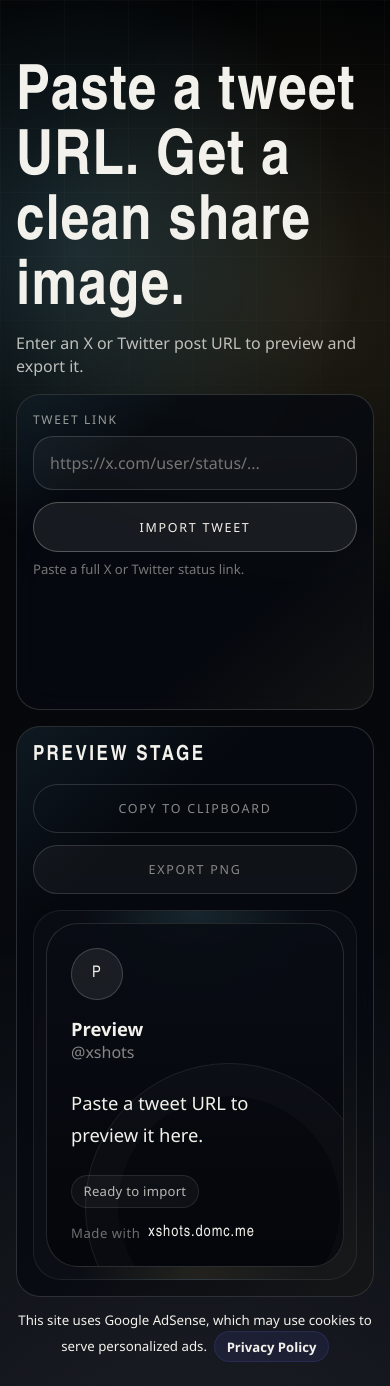
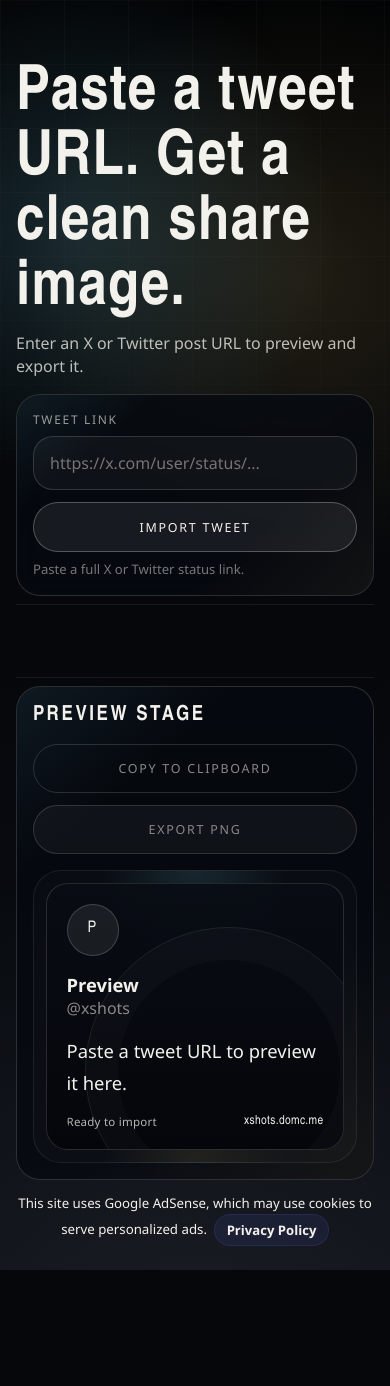
Before and after one commit to domechn/xshots, a React (Vite) app: page / in a window 390 px wide. After the commit the page ends 1270 px from the top, so only its background shows below. Built offline with nearby package versions, Linux system fonts and the light colour scheme.

Commit message:
improve badge for small size

```diff
--- a/src/App.tsx
+++ b/src/App.tsx
@@ -18,6 +18,14 @@ type StatusState = {
   tone: StatusTone;
   message: string;
 };
+
+type AdsByGoogleQueue = Array<Record<string, never>>;
+
+declare global {
+  interface Window {
+    adsbygoogle?: AdsByGoogleQueue;
+  }
+}
 
 const INITIAL_DRAFT = createEmptyDraft({
   authorName: "Preview",
@@ -41,6 +49,10 @@ export default function App({
   const [isImporting, setIsImporting] = useState(false);
   const [isExporting, setIsExporting] = useState(false);
   const [isCopying, setIsCopying] = useState(false);
+
+  useEffect(() => {
+    queueAdsenseAd();
+  }, []);
 
   useEffect(() => {
     if (!status) {
@@ -252,7 +264,11 @@ export default function App({
                 </span>
               </label>
             </form>
-            <div className="ad-slot ad-slot--tweet-link">
+          </section>
+          <div
+            className="ad-slot ad-slot--tweet-link ad-slot--between-panels"
+            aria-label="Advertisement"
+          >
             <ins
               className="adsbygoogle"
               style={{ display: "block" }}
@@ -261,11 +277,7 @@ export default function App({
               data-ad-format="auto"
               data-full-width-responsive="true"
             ></ins>
-              <script>
-                (adsbygoogle = window.adsbygoogle || []).push({});
-              </script>
           </div>
-          </section>
 
           <section className="preview-panel preview-panel--minimal">
             <div className="preview-panel__header preview-panel__header--minimal">
@@ -342,3 +354,16 @@ async function copyPngToClipboard(dataUrl: string) {
     }),
   ]);
 }
+
+function queueAdsenseAd() {
+  if (typeof window === "undefined") {
+    return;
+  }
+
+  try {
+    const adsbygoogle = window.adsbygoogle ?? (window.adsbygoogle = []);
+    adsbygoogle.push({});
+  } catch {
+    return;
+  }
+}
--- a/src/app.css
+++ b/src/app.css
@@ -847,8 +847,7 @@
   }
 
   .preview-panel__header,
-  .tweet-card__header,
-  .tweet-card__footer {
+  .tweet-card__header {
     flex-direction: column;
     align-items: flex-start;
   }
@@ -862,9 +861,49 @@
     width: 100%;
   }
 
+  .tweet-card {
+    gap: var(--space-4);
+    padding: clamp(1rem, 5vw, 1.35rem);
+    border-radius: 1.35rem;
+  }
+
+  .tweet-card__footer {
+    display: grid;
+    grid-template-columns: minmax(0, 1fr) auto;
+    align-items: center;
+    gap: 0.55rem;
+    width: 100%;
+    font-size: 0.72rem;
+    letter-spacing: 0.02em;
+  }
+
+  .tweet-card__timestamp {
+    min-width: 0;
+    min-height: auto;
+    overflow: hidden;
+    padding: 0;
+    border: 0;
+    background: transparent;
+    font-size: 0.72rem;
+    text-overflow: ellipsis;
+    white-space: nowrap;
+  }
+
   .tweet-card__credit {
-    justify-content: flex-start;
-    flex-wrap: wrap;
+    min-width: max-content;
+    justify-content: flex-end;
+    gap: 0;
+    font-size: 0.72rem;
+    white-space: nowrap;
+  }
+
+  .tweet-card__credit-label {
+    display: none;
+  }
+
+  .tweet-card__credit-url {
+    font-size: 0.78rem;
+    letter-spacing: 0.03em;
   }
 
   .preview-stage {
@@ -877,21 +916,42 @@
 .ad-slot {
   width: 100%;
   display: flex;
+  align-items: center;
   justify-content: center;
   overflow: hidden;
 }
 
 .ad-slot ins {
+  display: block;
   width: 100%;
 }
 
-.control-panel .ad-slot {
+.ad-slot--between-panels {
   position: relative;
   z-index: 1;
 }
 
 .ad-slot--tweet-link {
-  min-height: 90px;
+  min-height: 5.75rem;
+  margin-block: calc(var(--space-2) * -1);
+  padding-block: 0.25rem;
+  border-block: 1px solid rgba(243, 241, 235, 0.08);
+}
+
+.ad-slot--tweet-link ins {
+  min-height: 5.25rem;
+}
+
+@media (max-width: 720px) {
+  .ad-slot--tweet-link {
+    min-height: 4.5rem;
+    margin-block: calc(var(--space-2) * -1);
+    padding-block: 0;
+  }
+
+  .ad-slot--tweet-link ins {
+    min-height: 4.5rem;
+  }
 }
 
 /* Footer */
--- a/src/features/tweet-preview/TweetCard.tsx
+++ b/src/features/tweet-preview/TweetCard.tsx
@@ -78,9 +78,11 @@ export function TweetCard({ draft }: TweetCardProps) {
         </span>
         <span
           className="tweet-card__credit"
-          aria-label="Share card site attribution"
+          aria-label={`Made with ${siteUrl}`}
         >
-          <span className="tweet-card__credit-label">Made with</span>
+          <span className="tweet-card__credit-label" aria-hidden="true">
+            Made with
+          </span>
           <span className="tweet-card__credit-url">{siteUrl}</span>
         </span>
       </footer>
```
Also changed, not shown: 6 other files (tests, documents, lock files or other folders). Lines whose indentation alone changed are shown as unchanged.
